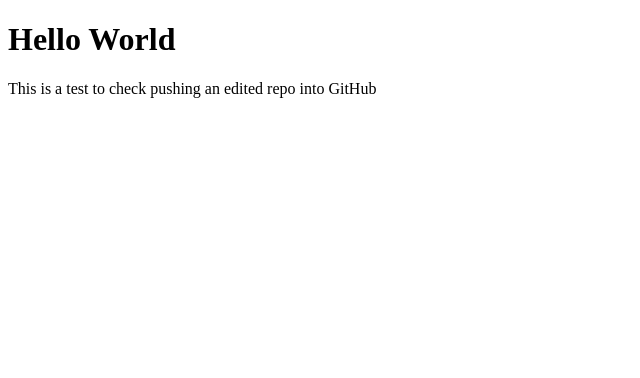
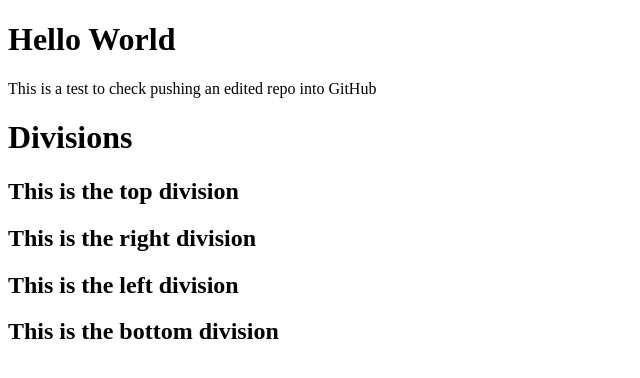
Before and after one commit to akhilaguna/test-repo, a plain HTML site: page index.html in a window 1280 px wide. Shown: the whole page, without its empty margins (0-640 px from the left). Drawn offline with Linux system fonts and the light colour scheme.

Commit message:
added some divs

```diff
--- a/index.html
+++ b/index.html
@@ -7,5 +7,21 @@
     <h1>Hello World</h1>
 
     <p>This is a test to check pushing an edited repo into GitHub</p>
+
+    <h1>Divisions</h1>
+        <div id="contain">
+            <div id="top">
+                <h2>This is the top division</h2>
+            </div>
+            <div id="right">
+                <h2>This is the right division</h2>
+            </div>
+            <div id="left">
+                <h2>This is the left division</h2>
+            </div>
+            <div id="bottom">
+                <h2>This is the bottom division</h2>
+            </div>
+        </div>
 </body>
 </html>
```
